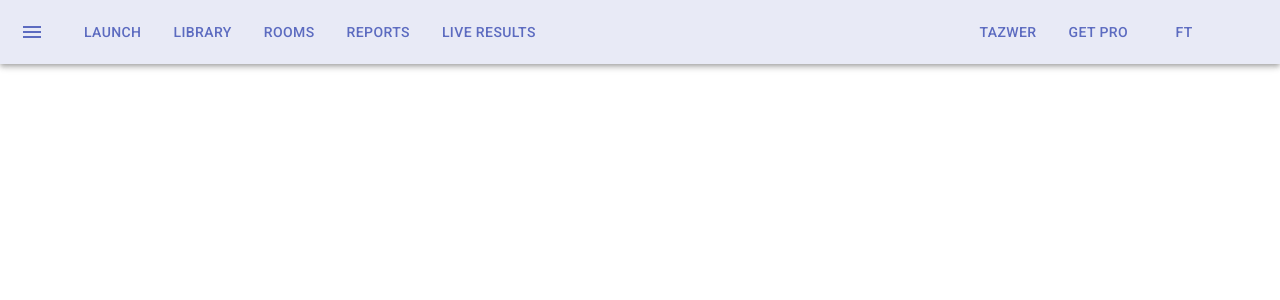
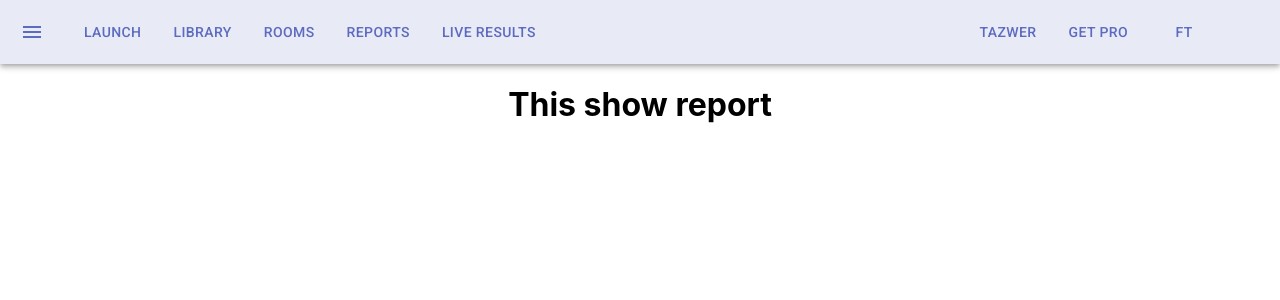
Before and after one commit to Taz-war/Quiz_app, a React (Create React App) app: page /teacher/reports/1 in a window 1280 px wide. Shown: the top 300 px of the page. Built offline with nearby package versions, Linux system fonts and the light colour scheme.

Commit message:
now what to do?

```diff
--- /dev/null
+++ b/src/Components/Show_report/ShowReport.jsx
@@ -0,0 +1,16 @@
+import React from 'react'
+import { useLocation } from 'react-router-dom';
+
+const ShowReport = () => {
+    const location = useLocation();
+    const id = location.state?.id;
+    return (
+        <>
+            <div>
+                <h1>This show report</h1>
+            </div>
+        </>
+    )
+}
+
+export default ShowReport
--- a/src/Pages/Reports.jsx
+++ b/src/Pages/Reports.jsx
@@ -17,11 +17,13 @@ import ArchiveIcon from "@mui/icons-material/Archive";
 import DeleteIcon from "@mui/icons-material/Delete";
 import SearchIcon from "@mui/icons-material/Search";
 import { useEffect } from "react";
+import { useNavigate } from "react-router-dom";
 
 const Reports = () => {
   const [rows, setRows] = useState([]);
   const [searchTerm, setSearchTerm] = useState("");
   const [errorMessage, setErrorMessage] = useState("");
+  let navigate = useNavigate();
 
   ///get published quizes
   const getAllQuizes = async () => {
@@ -37,7 +39,11 @@ const Reports = () => {
     getAllQuizes();
   }, []);
 
-  console.log(rows);
+  ////navigate component///
+  const handleClick=(id)=>{
+    navigate(`/teacher/reports/${id}`, { state: { id: id} })
+  }
+
   const handleSearchChange = (event) => {
     setSearchTerm(event.target.value);
   };
@@ -97,8 +103,9 @@ const Reports = () => {
           <TableBody>
             {filteredRows.map((row) => (
               <TableRow key={row._id}>
-                <TableCell>
+                <TableCell >
                   <Link
+                  onClick={()=>handleClick(row._id)}
                     sx={{
                       textDecoration: "none",
                       color: "inherit",
@@ -114,6 +121,7 @@ const Reports = () => {
                 </TableCell>
                 <TableCell>
                   <Link
+                    onClick={() => handleClick(row._id)}
                     sx={{
                       textDecoration: "none",
                       color: "inherit",
@@ -129,6 +137,7 @@ const Reports = () => {
                 </TableCell>
                 <TableCell>
                   <Link
+                    onClick={() => handleClick(row._id)}
                     sx={{
                       textDecoration: "none",
                       color: "inherit",
--- a/src/router/Router.jsx
+++ b/src/router/Router.jsx
@@ -13,6 +13,7 @@ import LiveResults from '../Pages/LiveResults'
 import StudentLogin from '../Pages/student_portal/StudentLogin'
 import Quiz from '../Pages/student_portal/Quiz'
 import StudentLoginInfo from '../Pages/student_portal/StudentLoginInfo'
+import ShowReport from '../Components/Show_report/ShowReport'
 const Router = () => {
     const { id,quizzes } = useContext(CreateQuizContex);
     console.log({id})
@@ -31,6 +32,7 @@ const Router = () => {
                 <Route path='/student/login' element={<StudentLogin />}/>
                 <Route path='/student/quiz' element={<Quiz />} />
                 <Route path='/student/studentLoginInfo' element={<StudentLoginInfo />} />
+                <Route path='/teacher/reports/:id' element={<ShowReport />} />
             </Routes>
         </BrowserRouter>
         {/* <BrowserRouter>
```
